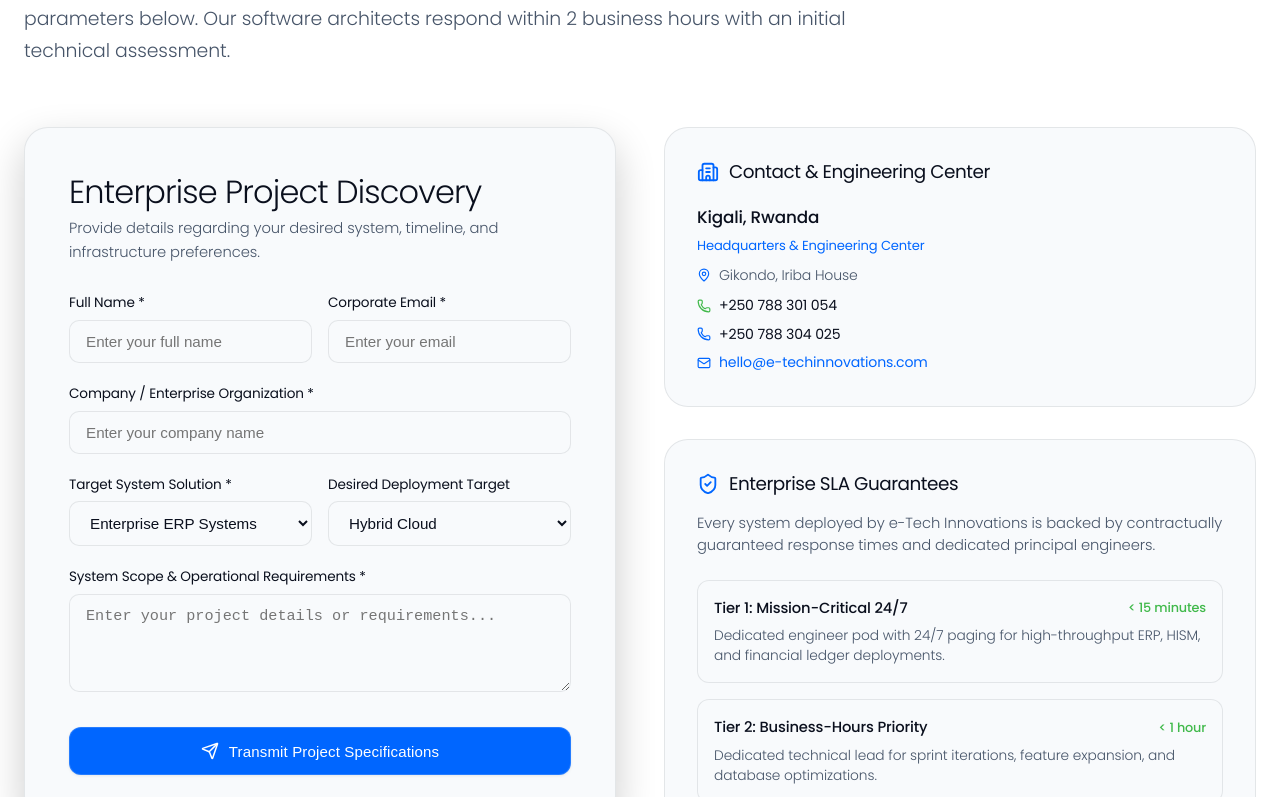
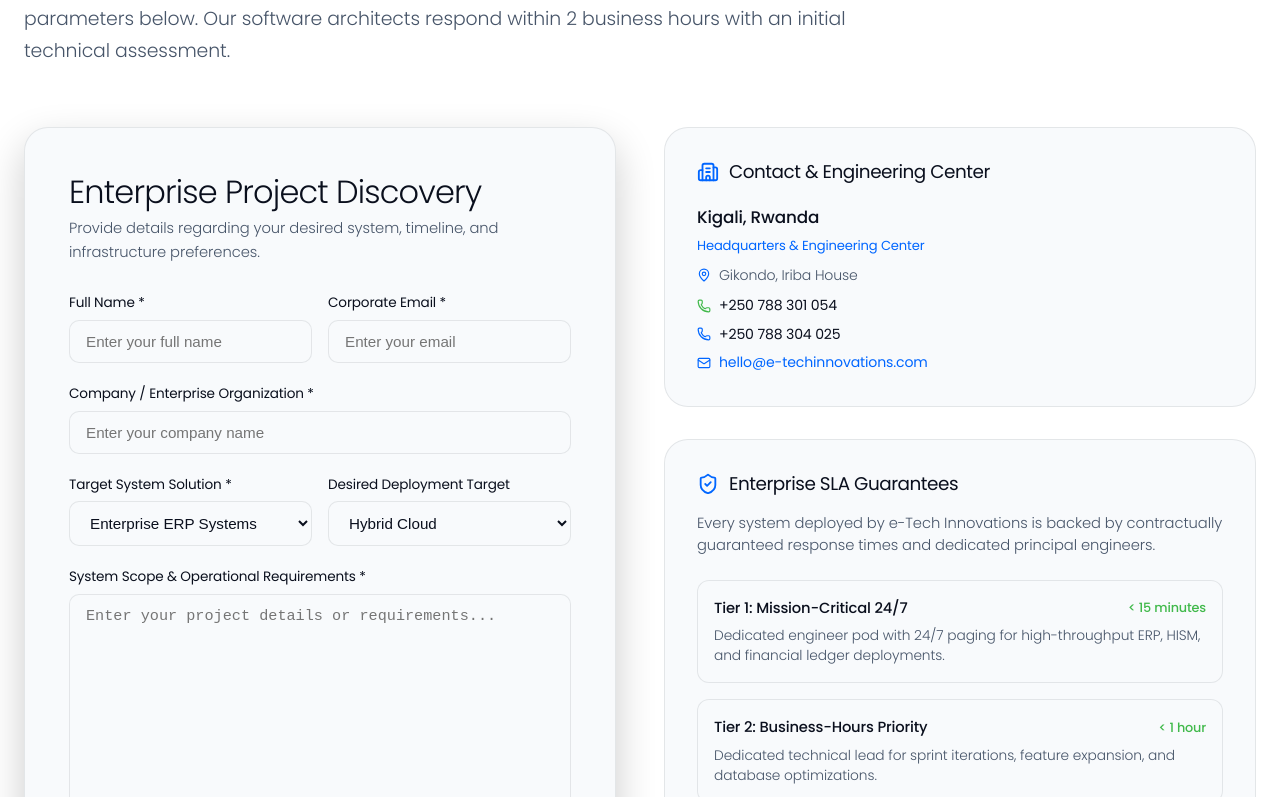
Before and after one commit to EmmaTheDev01/e_tech_innovations, a Next.js app: page /contact in a window 1280 px wide. Shown: the part 323-1120 px from the top of the page. Built offline with nearby package versions, Linux system fonts and the light colour scheme; no server answers.

Commit message:
removed some design mismatches

```diff
--- a/src/app/contact/page.tsx
+++ b/src/app/contact/page.tsx
@@ -111,7 +111,7 @@ export default function ContactPage() {
           <div style={{ maxWidth: '1280px', margin: '0 auto', padding: '0 24px' }}>
             <div
               className="scroll-reveal-stagger"
-              style={{ display: 'grid', gridTemplateColumns: 'repeat(auto-fit, minmax(min(100%, 300px), 1fr))', gap: '48px', alignItems: 'start' }}
+              style={{ display: 'grid', gridTemplateColumns: 'repeat(auto-fit, minmax(min(100%, 460px), 1fr))', gap: '48px', alignItems: 'stretch' }}
             >
               {/* Form Container */}
               <div
@@ -121,10 +121,13 @@ export default function ContactPage() {
                   borderRadius: '24px',
                   padding: 'clamp(28px, 4vw, 44px)',
                   boxShadow: '0 16px 40px rgba(0, 0, 0, 0.2)',
+                  height: '100%',
+                  display: 'flex',
+                  flexDirection: 'column',
                 }}
               >
                 {submitted ? (
-                  <div style={{ textAlign: 'center', padding: '48px 16px' }}>
+                  <div style={{ textAlign: 'center', padding: '48px 16px', display: 'flex', flexDirection: 'column', alignItems: 'center', justifyContent: 'center', height: '100%', flex: 1 }}>
                     <div
                       style={{
                         width: '64px',
@@ -164,7 +167,7 @@ export default function ContactPage() {
                     </button>
                   </div>
                 ) : (
-                  <form onSubmit={handleSubmit} style={{ display: 'flex', flexDirection: 'column', gap: '20px' }}>
+                  <form onSubmit={handleSubmit} style={{ display: 'flex', flexDirection: 'column', gap: '20px', height: '100%', flex: 1 }}>
                     <div style={{ marginBottom: '8px' }}>
                       <h2 style={{ fontSize: '1.5rem', fontWeight: 800, color: 'var(--text-primary)', marginBottom: '6px' }}>
                         Enterprise Project Discovery
@@ -298,7 +301,7 @@ export default function ContactPage() {
                       </div>
                     </div>
 
-                    <div>
+                    <div style={{ display: 'flex', flexDirection: 'column', flex: 1 }}>
                       <label style={{ display: 'block', fontSize: '0.85rem', fontWeight: 600, color: 'var(--text-primary)', marginBottom: '6px' }}>
                         System Scope & Operational Requirements *
                       </label>
@@ -310,6 +313,8 @@ export default function ContactPage() {
                         placeholder="Enter your project details or requirements..."
                         style={{
                           width: '100%',
+                          flex: 1,
+                          minHeight: '120px',
                           padding: '12px 16px',
                           background: 'rgba(255, 255, 255, 0.04)',
                           border: '1px solid var(--border-glass)',
@@ -333,7 +338,7 @@ export default function ContactPage() {
                         justifyContent: 'center',
                         gap: '10px',
                         cursor: 'pointer',
-                        marginTop: '8px',
+                        marginTop: 'auto',
                       }}
                     >
                       <Send size={18} />
@@ -344,7 +349,7 @@ export default function ContactPage() {
               </div>
 
               {/* SLA & Office Information */}
-              <div style={{ display: 'flex', flexDirection: 'column', gap: '32px' }}>
+              <div style={{ display: 'flex', flexDirection: 'column', gap: '32px', height: '100%' }}>
                 {/* Contact Information & Engineering Hub */}
                 <div
                   style={{
@@ -400,6 +405,9 @@ export default function ContactPage() {
                     border: '1px solid var(--border-glass)',
                     borderRadius: '24px',
                     padding: '32px',
+                    flex: 1,
+                    display: 'flex',
+                    flexDirection: 'column',
                   }}
                 >
                   <div style={{ display: 'flex', alignItems: 'center', gap: '10px', marginBottom: '16px' }}>
@@ -412,7 +420,7 @@ export default function ContactPage() {
                     Every system deployed by e-Tech Innovations is backed by contractually guaranteed response times and dedicated principal engineers.
                   </p>
 
-                  <div style={{ display: 'flex', flexDirection: 'column', gap: '16px' }}>
+                  <div style={{ display: 'flex', flexDirection: 'column', gap: '16px', flex: 1, justifyContent: 'space-between' }}>
                     {slaTiers.map((sla, i) => (
                       <div
                         key={i}
--- a/src/app/featured-work/page.tsx
+++ b/src/app/featured-work/page.tsx
@@ -320,8 +320,8 @@ export default function FeaturedWorkPage() {
 
                       {/* Challenge & Solution */}
                       <div style={{ display: 'flex', flexDirection: 'column', gap: '14px', marginBottom: '24px' }}>
-                        <div style={{ background: 'rgba(255, 255, 255, 0.02)', padding: '14px 18px', borderRadius: '12px', borderLeft: '3px solid #ef4444' }}>
-                          <span style={{ fontSize: '0.75rem', fontWeight: 700, color: '#ef4444', textTransform: 'uppercase', letterSpacing: '0.05em' }}>Operational Challenge</span>
+                        <div style={{ background: 'rgba(255, 255, 255, 0.02)', padding: '14px 18px', borderRadius: '12px', border: '1px solid var(--border-glass)' }}>
+                          <span style={{ fontSize: '0.75rem', fontWeight: 700, color: 'var(--text-secondary)', textTransform: 'uppercase', letterSpacing: '0.05em' }}>Operational Challenge</span>
                           <p style={{ fontSize: '0.92rem', color: 'var(--text-secondary)', lineHeight: 1.5, marginTop: '4px' }}>
                             {p.challenge}
                           </p>
--- a/src/components/Footer.tsx
+++ b/src/components/Footer.tsx
@@ -80,7 +80,7 @@ export default function Footer() {
                   marginBottom: '28px',
                 }}
               >
-                e-Tech Innovations engineers mission-critical enterprise software and high-performance native applications across all platforms and operating systems (iOS, Android, Windows, macOS, Linux, and Web)
+                Engineering mission-critical enterprise software and high-performance cross-platform applications.
               </p>
               {/* Direct Contact Links */}
               <div style={{ display: 'flex', flexDirection: 'column', gap: '8px', marginBottom: '22px', fontSize: '0.88rem' }}>
```
